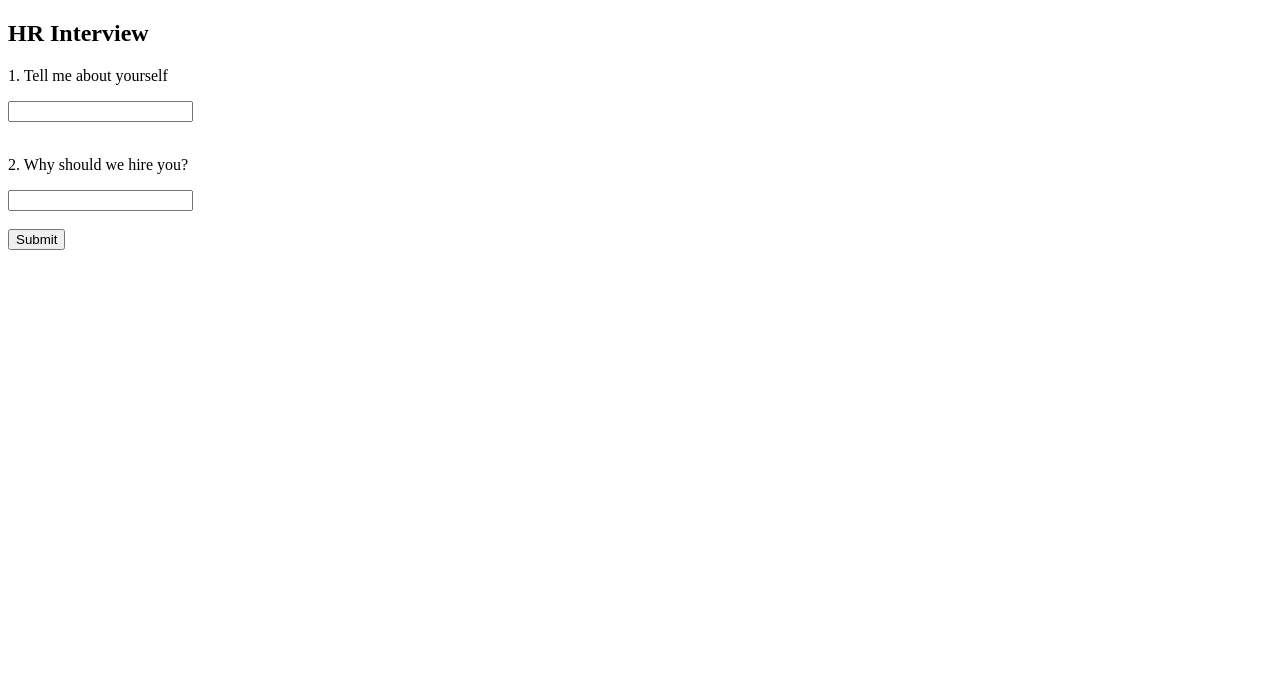
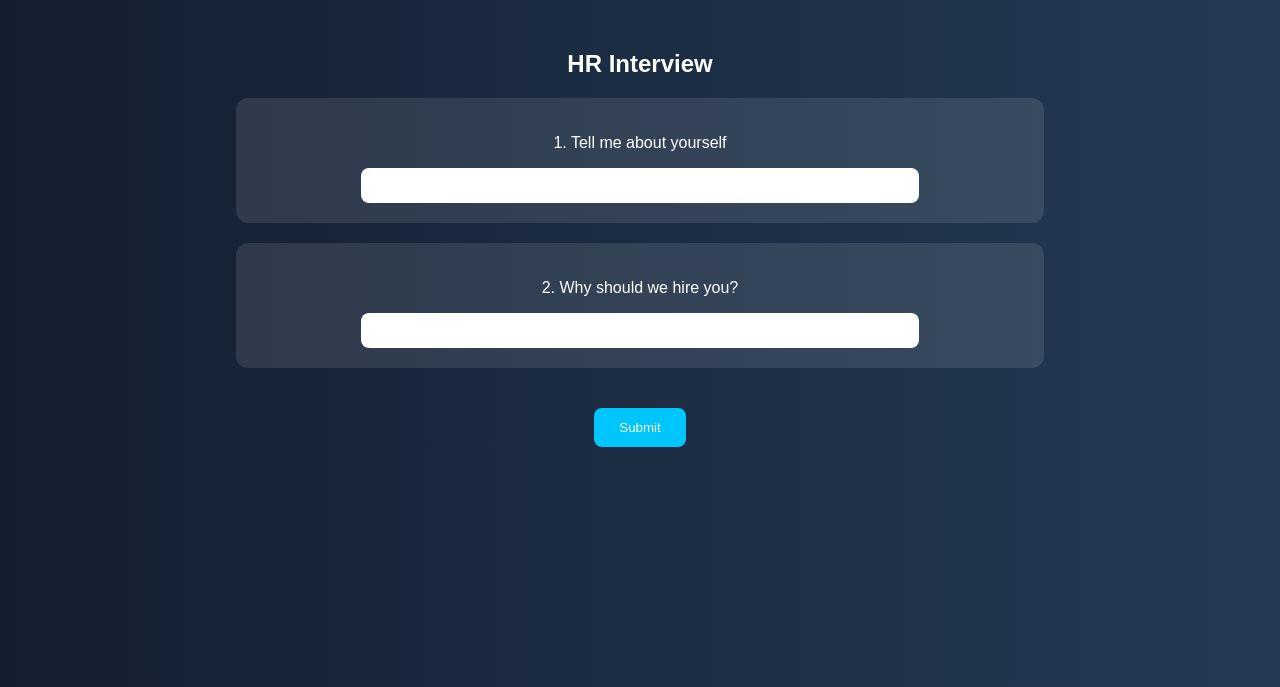
Before and after one commit to sakshimangulkar/mock-interview, a Flask app: page /interview/hr in a window 1280 px wide. Shown: the top 687 px of the page. Run offline with Flask 3, Linux system fonts and the light colour scheme.

Commit message:
fix styling

```diff
--- a/static/style.css
+++ b/static/style.css
@@ -1,21 +1,39 @@
 body {
     font-family: Arial;
     text-align: center;
-    background-color: #f4f4f4;
+    background: linear-gradient(to right, #141e30, #243b55);
+    color: white;
+    margin: 0;
+    padding: 0;
 }
 
-.card {
-    background: white;
-    padding: 20px;
-    margin: 20px;
-    display: inline-block;
-    border-radius: 10px;
+.container {
+    margin-top: 50px;
 }
 
-a {
+.card, .question-box {
+    background: rgba(255,255,255,0.1);
+    padding: 20px;
+    margin: 20px auto;
+    width: 60%;
+    border-radius: 12px;
+}
+
+input {
+    width: 70%;
+    padding: 10px;
+    border-radius: 8px;
+    border: none;
+}
+
+button, a {
+    display: inline-block;
+    margin-top: 20px;
+    padding: 12px 25px;
+    background: #00c6ff;
+    color: white;
     text-decoration: none;
-    color: white;
-    background: blue;
-    padding: 10px 20px;
-    border-radius: 5px;
+    border-radius: 8px;
+    border: none;
+    cursor: pointer;
 }
--- a/templates/interview.html
+++ b/templates/interview.html
@@ -2,19 +2,24 @@
 <html>
 <head>
     <title>Interview</title>
+    <link rel="stylesheet" href="{{ url_for('static', filename='style.css') }}">
 </head>
 <body>
 
+<div class="container">
     <h2>{{ category.upper() }} Interview</h2>
 
     <form method="POST">
         {% for q in questions %}
+            <div class="question-box">
                 <p>{{ loop.index }}. {{ q.q }}</p>
-        <input type="text" name="answers" required><br><br>
+                <input type="text" name="answers" required>
+            </div>
         {% endfor %}
 
         <button type="submit">Submit</button>
     </form>
+</div>
 
 </body>
 </html>
```
Also changed, not shown: templates/result.html (+7 -5 lines). Lines whose indentation alone changed are shown as unchanged.
